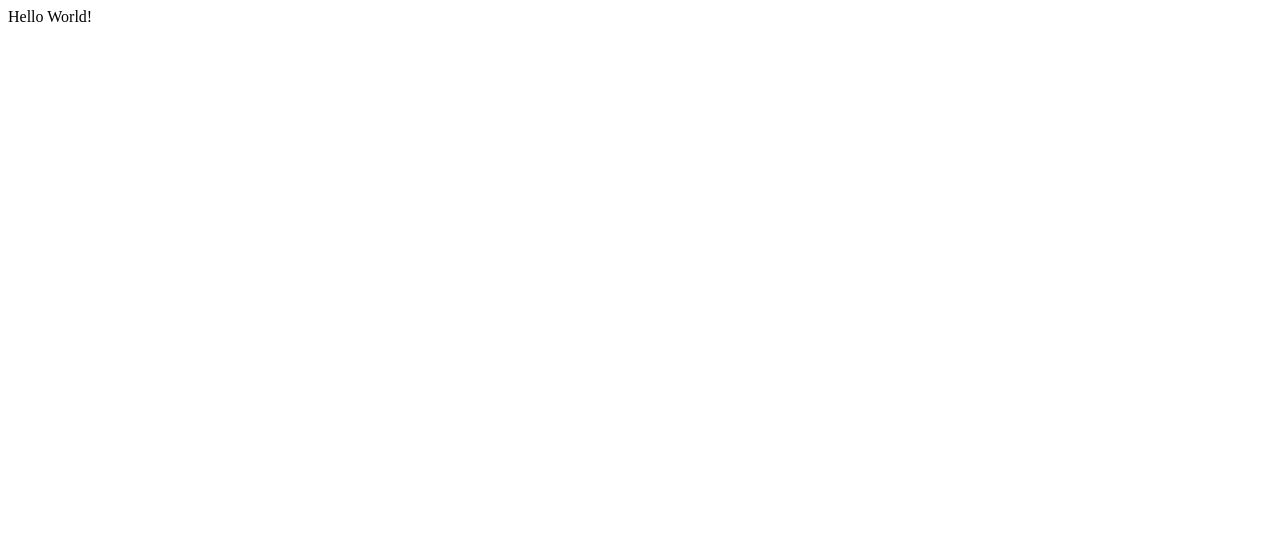
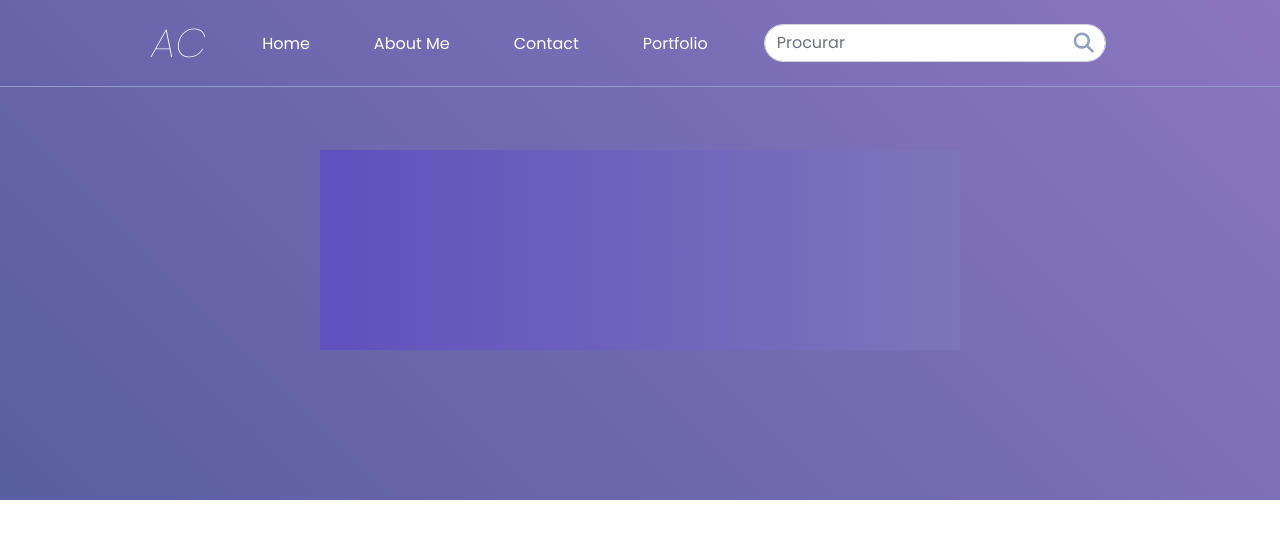
Before and after one commit to ArthurChagas0103/Portifolio, a plain HTML site: page index.html in a window 1280 px wide. Shown: the top 538 px of the page. Drawn offline with nearby package versions, Linux system fonts and the light colour scheme.

Commit message:
11/10/2022

```diff
--- /dev/null
+++ b/front-end/base_codes/base_code.css
@@ -0,0 +1,115 @@
+@import url('https://fonts.googleapis.com/css2?family=Poppins:ital,wght@0,100;0,200;0,300;0,400;0,500;0,600;0,700;0,800;0,900;1,100;1,200;1,300;1,400;1,500;1,600;1,700;1,800;1,900&display=swap');
+
+body {
+    font-family: 'Poppins', sans-serif !important;
+    margin: 0;
+}
+
+#textAc {
+    font-weight: 100;
+    font-size: 40px;
+    font-style: italic;
+    color: white;
+}
+
+.nav-link {
+    color: white !important;
+    position: relative;
+    color: #fff;
+    text-decoration: none;
+}
+
+.navbar {
+    background-color: rgba(43, 66, 85, 0);
+    position: fixed !important;
+    top: 0;
+    z-index: 1;
+    width: 100%;
+    border-bottom: #929CC5 solid 1px;
+}
+
+.carousel-item {
+    background: rgb(72, 54, 191);
+    background: linear-gradient(45deg, rgba(18, 60, 115, 1) 0%, rgba(216, 155, 242, 1) 100%, rgba(72, 54, 191, 1) 0%);
+    height: 500px;
+    position: absolute;
+    animation: 10s linear infinite alternate colors;
+    background-size: 400% 400%;
+}
+
+@keyframes colors {
+    0% {
+        background-position: 0% 60%;
+    }
+
+    50% {
+        background-position: 55% 50%;
+    }
+
+    100% {
+        background-position: 0% 10%;
+    }
+}
+
+.fa {
+    color: white;
+    font-size: 30px;
+}
+
+#search {
+    border-radius: 50px;
+}
+
+.nav-link:before {
+    content: "";
+    position: absolute;
+    width: 100%;
+    height: 2px;
+    bottom: 0;
+    left: 0px;
+    background-color: #D89BF2;
+    visibility: hidden;
+    -webkit-transform: scaleX(0);
+    transform: scaleX(0);
+    -webkit-transition: all 0.3s ease-in-out 0s;
+    transition: all 0.3s ease-in-out 0s;
+}
+
+.nav-link:hover:before {
+    visibility: visible;
+    -webkit-transform: scaleX(1);
+    transform: scaleX(1);
+}
+
+#lupa {
+    position: absolute;
+    color: #929CC5;
+    font-size: 20px;
+    margin-left: -40px;
+    margin-top: -10px;
+}
+
+body::-webkit-scrollbar {
+    width: 12px;
+}
+
+body::-webkit-scrollbar-track {
+    background: #e3e3e3;
+}
+
+body::-webkit-scrollbar-thumb {
+    background-color: rgb(112, 99, 194);
+    border-radius: 20px;
+    border: 3px solid #e3e3e3;
+}
+
+#banner {
+    width: 50%;
+    height: 200px;
+    background: rgb(95,81,190);
+background: linear-gradient(90deg, rgba(95,81,190,1) 0%, rgba(127,117,186,1) 100%);
+    position: absolute;
+    left: 50%;
+    translate: -50%;
+    top: 150px;
+}
--- a/index.html
+++ b/index.html
@@ -1 +1,73 @@
-Hello World!
+<!DOCTYPE html>
+<html>
+
+<head>
+    <meta charset='utf-8'>
+    <meta http-equiv='X-UA-Compatible' content='IE=edge'>
+    <title>Portfolio</title>
+    <meta name='viewport' content='width=device-width, initial-scale=1'>
+    <link rel='stylesheet' type='text/css' media='screen' href='index.css'>
+    <link rel='stylesheet' type='text/css' media='screen' href='/front-end/base_codes/base_code.css'>
+    <link rel="shortcut icon" href="/front-end/base_codes/img/AC.png" type="image/x-icon" />
+    <link rel="stylesheet" href="https://cdn.jsdelivr.net/npm/bootstrap@4.0.0/dist/css/bootstrap.min.css"
+        integrity="sha384-Gn5384xqQ1aoWXA+058RXPxPg6fy4IWvTNh0E263XmFcJlSAwiGgFAW/dAiS6JXm" crossorigin="anonymous">
+</head>
+
+<body>
+
+    <nav class="navbar navbar-expand-lg" id="navbar">
+
+        <button class="navbar-toggler" type="button" data-toggle="collapse" data-target="#navbarSupportedContent"
+            aria-controls="navbarSupportedContent" aria-expanded="false" aria-label="Toggle navigation">
+            <span class="navbar-toggler-icon" id="menu"><i class="fa fa-bars"></i></span>
+        </button>
+        <div class="collapse navbar-collapse" id="navbarSupportedContent">
+            <ul class="navbar-nav col-12 justify-content-center">
+                <li class="nav-item active">
+                    <a class="navbar-brand mr-5" href="/index.html" id="textAc">AC</a>
+                </li>
+                <li class="nav-item active">
+                    <a class="nav-link mr-5 mt-3" href="/index.html">Home</a>
+                </li>
+                <li class="nav-item active">
+                    <a class="nav-link mr-5 mt-3" href="">About Me</a>
+                </li>
+                <li class="nav-item active">
+                    <a class="nav-link mr-5 mt-3" href="">Contact</a>
+                </li>
+                <li class="nav-item active">
+                    <a class="nav-link mr-5 mt-3" href="">Portfolio</a>
+                </li>
+                <li class="nav-item active">
+                    <form class="form-inline mt-3">
+                        <input class="form-control mr-sm-2" type="search" placeholder="Procurar" aria-label="Search" id="search"><a href=""><i class="fa fa-search" id="lupa"></i></a>
+                    </form>
+                </li>
+            </ul>
+        </div>
+
+    </nav>
+
+    <div id="carouselExampleSlidesOnly" class="carousel slide" data-ride="carousel">
+        <div class="carousel-inner">
+          <div class="carousel-item active">
+            <div id="banner"></div>
+          </div>
+      </div>
+
+      <div style="margin-top: 2000px;"></div>
+</body>
+
+<script src='index.js'></script>
+<script src="https://kit.fontawesome.com/94dd89b3ac.js" crossorigin="anonymous"></script>
+<script src="https://code.jquery.com/jquery-3.2.1.slim.min.js"
+    integrity="sha384-KJ3o2DKtIkvYIK3UENzmM7KCkRr/rE9/Qpg6aAZGJwFDMVNA/GpGFF93hXpG5KkN"
+    crossorigin="anonymous"></script>
+<script src="https://cdn.jsdelivr.net/npm/popper.js@1.12.9/dist/umd/popper.min.js"
+    integrity="sha384-ApNbgh9B+Y1QKtv3Rn7W3mgPxhU9K/ScQsAP7hUibX39j7fakFPskvXusvfa0b4Q"
+    crossorigin="anonymous"></script>
+<script src="https://cdn.jsdelivr.net/npm/bootstrap@4.0.0/dist/js/bootstrap.min.js"
+    integrity="sha384-JZR6Spejh4U02d8jOt6vLEHfe/JQGiRRSQQxSfFWpi1MquVdAyjUar5+76PVCmYl"
+    crossorigin="anonymous"></script>
+
+</html>
--- a/index.js
+++ b/index.js
@@ -0,0 +1,9 @@
+function mudarCor() {
+    if (window.scrollY > 420) {
+        document.getElementById('navbar').style.backgroundColor = '#6759c2'
+    }
+    else{
+        document.getElementById('navbar').style.backgroundColor = 'rgba(43, 66, 85, 0)'
+    }
+}
+window.addEventListener('scroll', mudarCor)
```
Also changed, not shown: front-end/base_codes/img/AC.png (added), front-end/base_codes/img/base_code.css (deleted).
